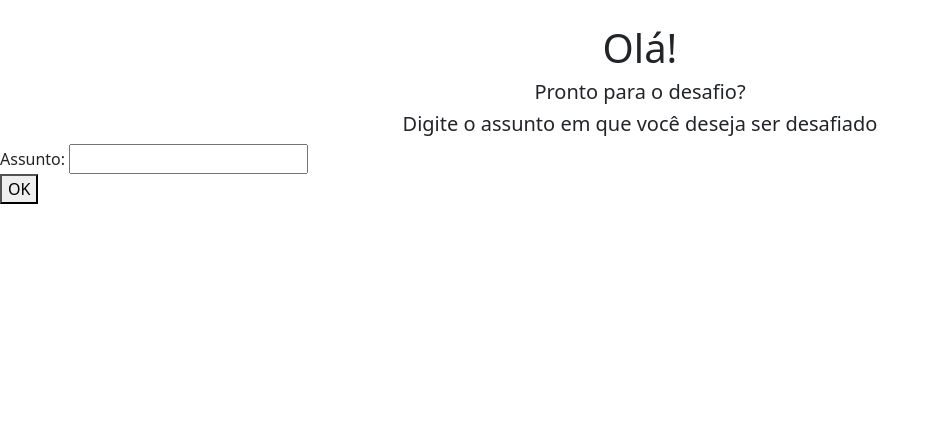
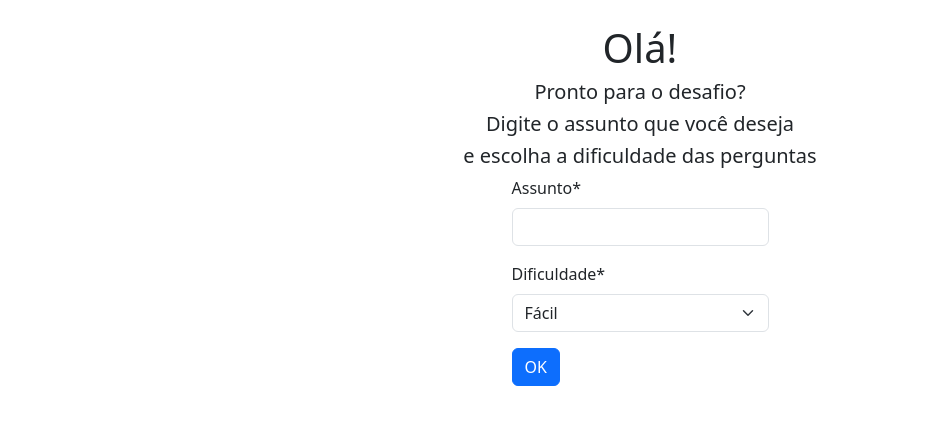
Before and after one commit to Isaac2109/Study, a Django app: page / in a window 1280 px wide. Shown: the part 64-489 px from the top of the page, without its empty margins (0-940 px from the left). Run offline with Django 5.2, Linux system fonts and the light colour scheme; some libraries are stand-ins or nearby versions.

Commit message:
Desenvolvendo a home

```diff
--- a/setup/settings.py
+++ b/setup/settings.py
@@ -39,6 +39,8 @@ INSTALLED_APPS = [
     'django.contrib.messages',
     'django.contrib.staticfiles',
     'study.apps.StudyConfig',
+    'crispy_forms',
+    'crispy_bootstrap5',
 ]
 
 MIDDLEWARE = [
@@ -123,3 +125,7 @@ STATIC_URL = 'static/'
 # https://docs.djangoproject.com/en/5.0/ref/settings/#default-auto-field
 
 DEFAULT_AUTO_FIELD = 'django.db.models.BigAutoField'
+
+CRISPY_ALLOWED_TEMPLATE_PACKS = "bootstrap5"
+
+CRISPY_TEMPLATE_PACK = "bootstrap5"
--- a/study/forms.py
+++ b/study/forms.py
@@ -1,5 +1,11 @@
 from django import forms
 
 class MeuForm(forms.Form):
+
+    CHOICES = (
+        ('fácil', 'Fácil'),
+        ('difícil', 'Difícil')
+    )
+
     subject = forms.CharField(label='Assunto')
-    # difficulty = forms.SelectMultiple('django/forms/widgets/select_option.html')
+    difficulty = forms.ChoiceField(label='Dificuldade', choices=CHOICES)
--- a/study/templates/django/forms/widgets/select_option.html
+++ /dev/null
@@ -1,4 +0,0 @@
-<select name="select">
-    <option value="Easy">Fácil</option>
-    <option value="Hard">Difícil</option>
-</select>
--- a/study/templates/study/home.html
+++ b/study/templates/study/home.html
@@ -1,3 +1,5 @@
+{% load crispy_forms_tags %}
+
 <!DOCTYPE html>
 <html lang="pt-br">
   <head>
@@ -24,13 +26,21 @@
         <div style="display: block;">
           <h5 style="display: flex; align-items: center; justify-content: center;">Pronto para o desafio?</h5>
 
-          <h5 style="display: flex; align-items: center; justify-content: center;">Digite o assunto em que você deseja ser desafiado</h5>
+          <h5 style="display: flex; align-items: center; justify-content: center;">Digite o assunto que você deseja</h5>
+
+          <h5 style="display: flex; align-items: center; justify-content: center;"> e escolha a dificuldade das perguntas</h5>
+
+          <div style="display: flex; align-items: center; justify-content: center;">
+            <form method="POST">
+              {% csrf_token %}
+
+              {{ form|crispy }}
+
+              <button type="submit" class="btn btn-primary">OK</button>
+            </form>
+          </div>
         </div>
-        <form action="" method="POST">
-          {% csrf_token %}
-          {{ form }}
-          <button type="submit">OK</button>
-        </form>
+
     </main>
 
 
```
